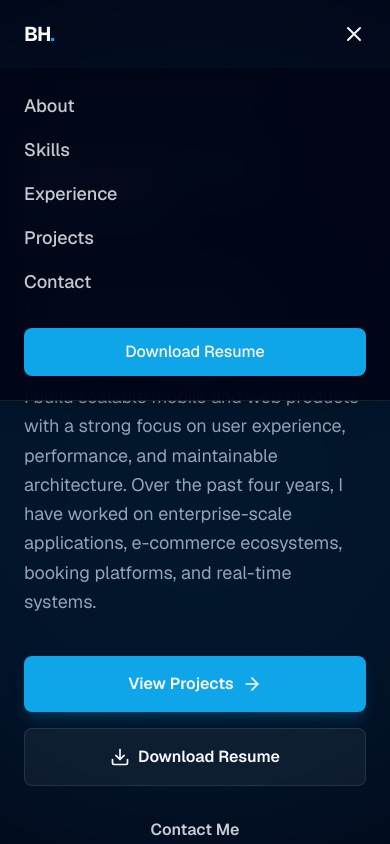
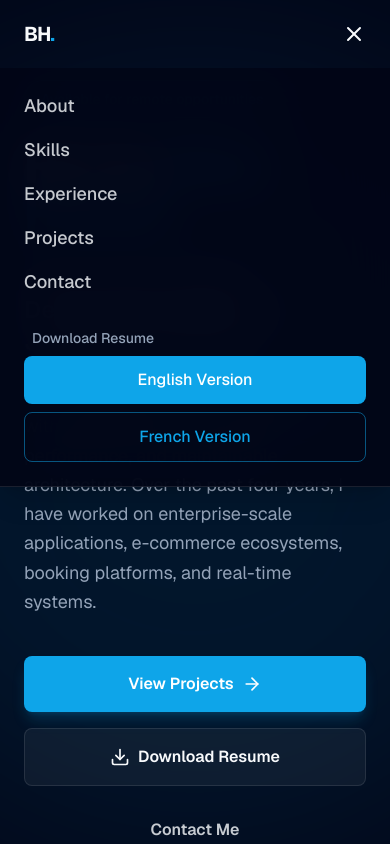
Before and after one commit to bilal-prog/Portfolio, a Next.js app: page / in a window 390 px wide. Both pictures are taken after a click on the button 354 px from the left and 34 px from the top of the page. Shown: the top 844 px of the page. Built offline with nearby package versions, Linux system fonts and the light colour scheme.

Commit message:
chore: changing cv files

```diff
--- a/src/components/layout/Navbar.tsx
+++ b/src/components/layout/Navbar.tsx
@@ -50,13 +50,29 @@ export default function Navbar() {
               {link.name}
             </a>
           ))}
-          <a
-            href="/resume.pdf"
-            target="_blank"
+          <div className="relative group">
+            <button
               className="px-4 py-2 rounded-full border border-accent/50 text-accent text-sm font-medium hover:bg-accent hover:text-white transition-all"
             >
               Resume
+            </button>
+            <div className="absolute top-full right-0 mt-2 w-40 bg-background/95 backdrop-blur-md border border-white/10 rounded-lg shadow-xl overflow-hidden z-20 opacity-0 invisible group-hover:opacity-100 group-hover:visible transition-all duration-200">
+              <a
+                href="/CV_Bilal_Hamdi_English.pdf"
+                target="_blank"
+                className="block px-4 py-3 hover:bg-white/10 transition-colors text-sm font-medium text-foreground"
+              >
+                English Version
               </a>
+              <a
+                href="/CV_Bilal_Hamdi_French.pdf"
+                target="_blank"
+                className="block px-4 py-3 hover:bg-white/10 transition-colors border-t border-white/5 text-sm font-medium text-foreground"
+              >
+                French Version
+              </a>
+            </div>
+          </div>
         </nav>
 
         {/* Mobile Menu Toggle */}
@@ -86,14 +102,25 @@ export default function Navbar() {
               {link.name}
             </a>
           ))}
+          <div className="mt-4 flex flex-col gap-2">
+            <span className="text-sm font-medium text-muted-foreground px-2">Download Resume</span>
             <a
-            href="/resume.pdf"
+              href="/CV_Bilal_Hamdi_English.pdf"
               target="_blank"
               onClick={() => setIsOpen(false)}
-            className="mt-4 px-4 py-3 text-center rounded-lg bg-accent text-white font-medium hover:bg-accent/90 transition-colors"
+              className="px-4 py-3 text-center rounded-lg bg-accent text-white font-medium hover:bg-accent/90 transition-colors"
             >
-            Download Resume
+              English Version
             </a>
+            <a
+              href="/CV_Bilal_Hamdi_French.pdf"
+              target="_blank"
+              onClick={() => setIsOpen(false)}
+              className="px-4 py-3 text-center rounded-lg border border-accent/50 text-accent font-medium hover:bg-accent/10 transition-colors"
+            >
+              French Version
+            </a>
+          </div>
         </motion.nav>
       )}
     </header>
--- a/src/components/sections/Hero.tsx
+++ b/src/components/sections/Hero.tsx
@@ -85,13 +85,31 @@ export default function Hero() {
             >
               View Projects <ArrowRight size={20} />
             </a>
-            <a
-              href="/resume.pdf"
-              target="_blank"
-              className="w-full sm:w-auto px-8 py-4 rounded-lg border border-white/10 bg-white/5 font-semibold flex items-center justify-center gap-2 hover:bg-white/10 transition-all"
-            >
-              <Download size={20} /> Download Resume
-            </a>
+
+            <div className="relative w-full sm:w-auto group">
+              <button
+                className="w-full sm:w-auto px-8 py-4 rounded-lg border border-white/10 bg-white/5 font-semibold flex items-center justify-center gap-2 hover:bg-white/10 transition-all"
+              >
+                <Download size={20} /> Download Resume
+              </button>
+              <div className="absolute top-full left-0 mt-2 w-full sm:w-48 bg-background/95 backdrop-blur-md border border-white/10 rounded-lg shadow-xl overflow-hidden z-20 opacity-0 invisible group-hover:opacity-100 group-hover:visible transition-all duration-200">
+                <a
+                  href="/CV_Bilal_Hamdi_English.pdf"
+                  target="_blank"
+                  className="block px-4 py-3 hover:bg-white/10 transition-colors text-sm font-medium"
+                >
+                  English Version
+                </a>
+                <a
+                  href="/CV_Bilal_Hamdi_French.pdf"
+                  target="_blank"
+                  className="block px-4 py-3 hover:bg-white/10 transition-colors border-t border-white/5 text-sm font-medium"
+                >
+                  French Version
+                </a>
+              </div>
+            </div>
+
             <a
               href="#contact"
               className="w-full sm:w-auto px-8 py-4 rounded-lg text-foreground/80 font-semibold flex items-center justify-center hover:text-accent transition-all"
```
Also changed, not shown: 2 other files (tests, documents, lock files or other folders). Lines whose indentation alone changed are shown as unchanged.
